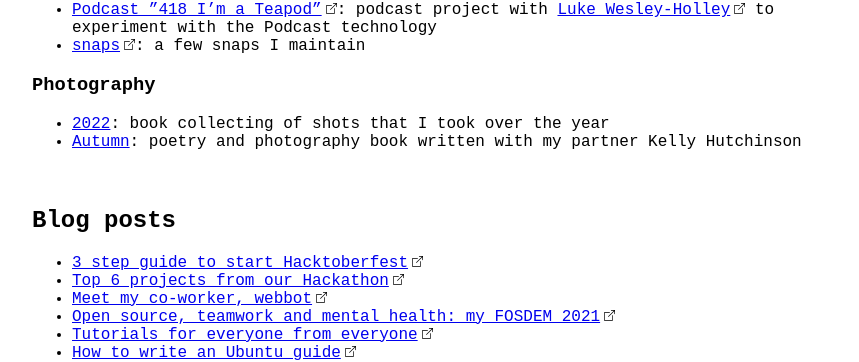
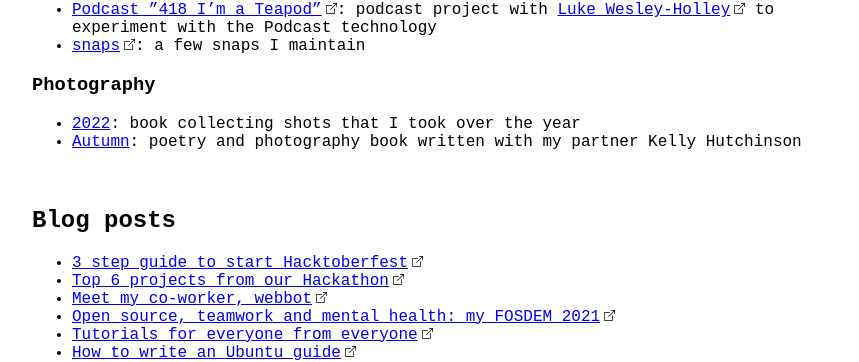
Before and after one commit to tbille/bille.dev, a Jekyll site: the page built from index.html, in a window 1280 px wide. Shown: the part 664-1026 px from the top of the page, without its empty margins (208-1067 px from the left). Built offline with Jekyll 4.4.1, drawn with Linux system fonts in a browser that asks for light colours.

Commit message:
Fix typo

```diff
--- a/index.html
+++ b/index.html
@@ -31,7 +31,7 @@ description: Engineering Manager at Canonical. Thomas Bille is passionate about
 
   <h3>Photography</h3>
   <ul>
-    <li><a href="/books/2022.pdf">2022</a>: book collecting of shots that I took over the year</li>
+    <li><a href="/books/2022.pdf">2022</a>: book collecting shots that I took over the year</li>
     <li><a href="/books/Autumn.pdf">Autumn</a>: poetry and photography book written with my partner Kelly Hutchinson</li>
   </ul>
 </section>
```
